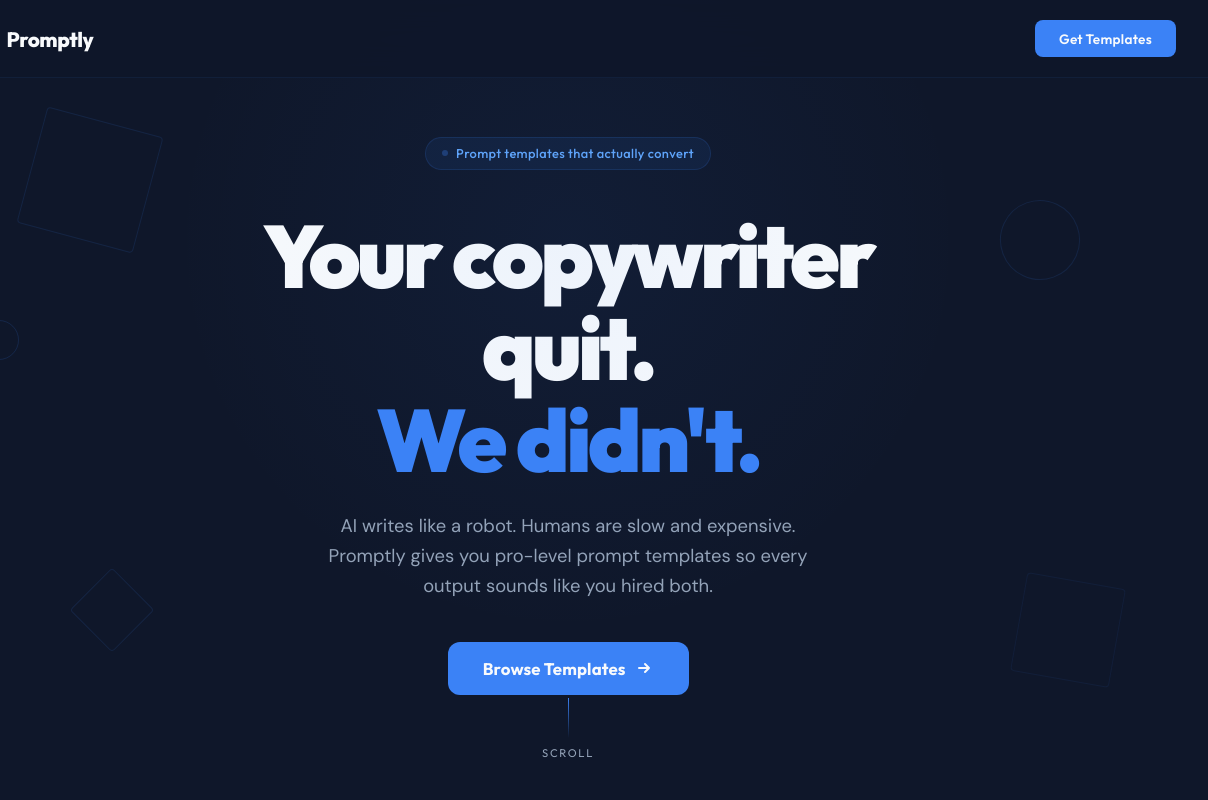
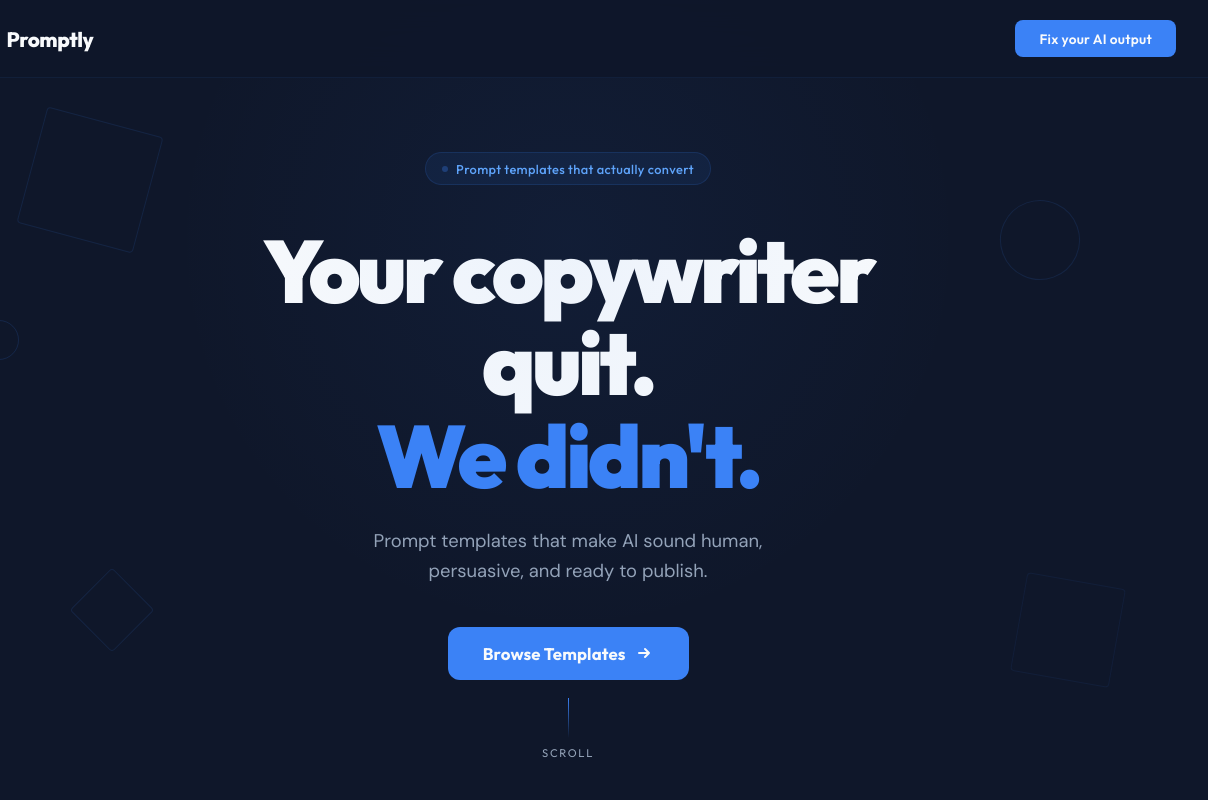
Before and after one commit to trypromptlyai/promptly-website, a plain HTML site: page index.html in a window 1280 px wide. Shown: the top 800 px of the page, 72-1280 px from the left. Drawn offline with Linux system fonts and the light colour scheme.

Commit message:
Update index.html

```diff
--- a/index.html
+++ b/index.html
@@ -643,7 +643,7 @@
       </svg>
       <span class="logo-text">Promptly</span>
     </a>
-    <a href="https://gumroad.com/trypromptlyai" class="nav-cta">Get Templates</a>
+    <a href="https://gumroad.com/trypromptlyai" class="nav-cta">Fix your AI output</a>
   </nav>
 
   <!-- HERO -->
@@ -661,7 +661,7 @@
 
     <h1>Your copywriter quit.<br><span class="blue">We didn't.</span></h1>
 
-    <p class="hero-sub">AI writes like a robot. Humans are slow and expensive. Promptly gives you pro-level prompt templates so every output sounds like you hired both.</p>
+    <p class="hero-sub">Prompt templates that make AI sound human, persuasive, and ready to publish.</p>
 
     <a href="https://gumroad.com/trypromptlyai" class="hero-cta">
       Browse Templates
```
